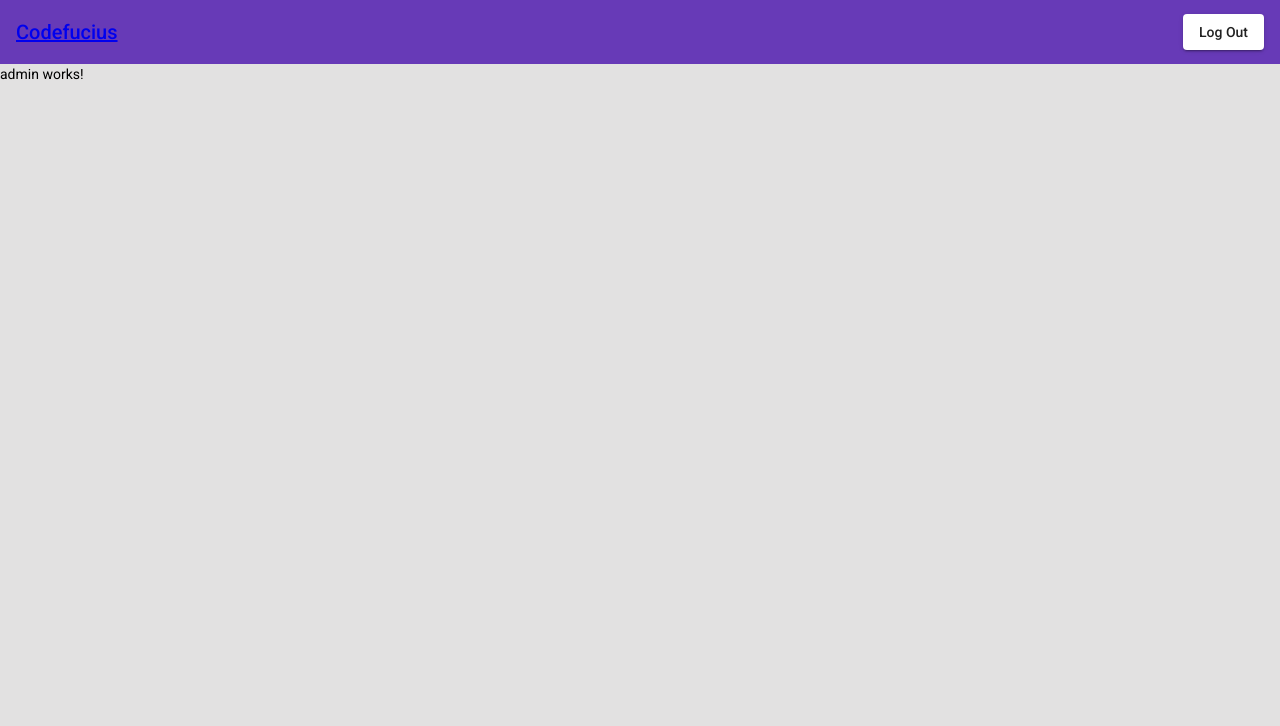
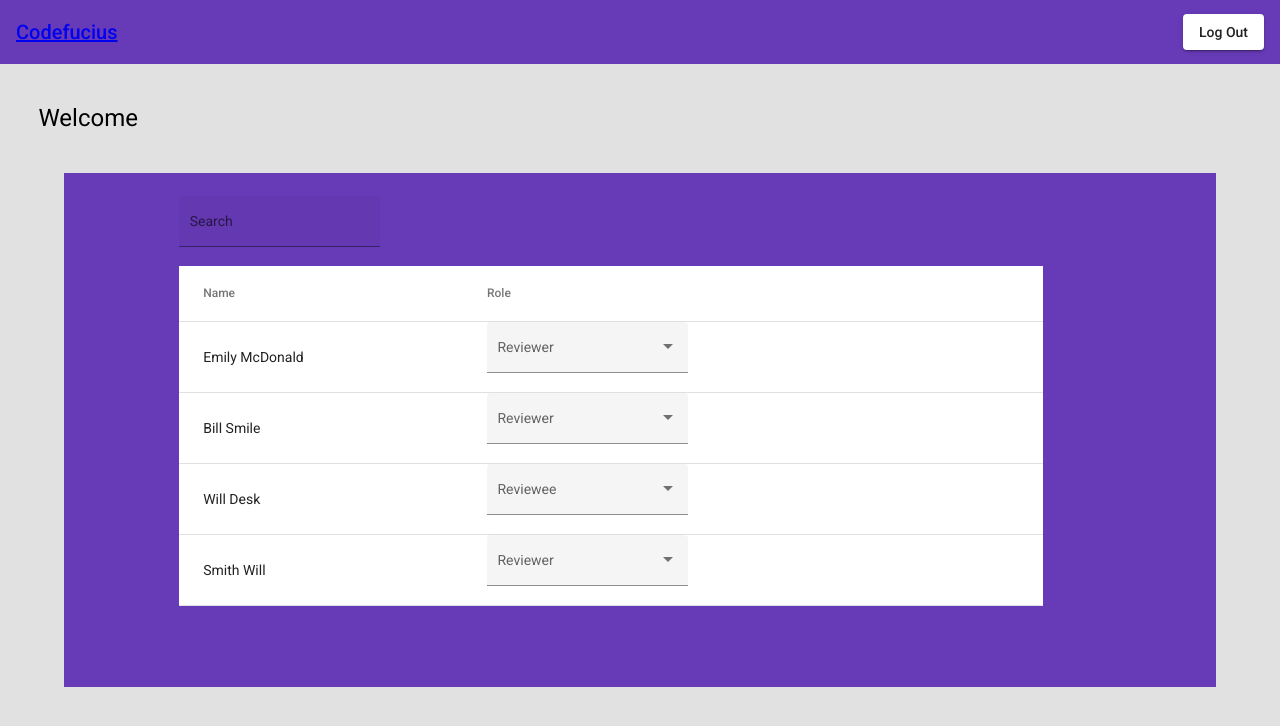
Before and after one commit to Capstone-Codefucius/codefucius-ui, an Angular app: page /admin in a window 1280 px wide. Shown: the top 726 px of the page. Built offline with nearby package versions, Linux system fonts and the light colour scheme.

Commit message:
created admin interface

```diff
--- a/src/app/admin/admin.component.css
+++ b/src/app/admin/admin.component.css
@@ -0,0 +1,29 @@
+#userBox {
+    position: absolute;
+    margin-left: 5%;
+    margin-right: 5%;
+    width: 90%;
+    background-color: #673ab7;
+}
+
+#searchBox {
+    margin-top: 2%;
+    position: relative;
+    margin-left: 10%;
+}
+
+h1{
+    margin:3%;
+}
+
+p{
+    font-size: 25px;
+}
+
+table {
+    position: relative;
+    margin-right: 10%;
+    margin-left: 10%;
+    margin-bottom: 7%;
+    width: 75%;
+}
--- a/src/app/admin/admin.component.html
+++ b/src/app/admin/admin.component.html
@@ -1,3 +1,38 @@
-<p>
-  admin works!
-</p>
+<html>
+  <h1 id="title">Welcome</h1>
+  <div id="userBox">
+
+    <mat-form-field id="searchBox" appearance="fill">
+      <mat-label>Search</mat-label>
+      <input matInput (keyup)="applyFilter($event)" placeholder="Ex. John Smith">
+    </mat-form-field>
+
+    <table mat-table [dataSource]="dataSource">
+
+      <ng-container matColumnDef="name">
+        <th mat-header-cell *matHeaderCellDef> Name </th>
+        <td mat-cell *matCellDef="let element"> {{element.name}} </td>
+      </ng-container>
+
+      <ng-container matColumnDef="role">
+        <th mat-header-cell *matHeaderCellDef> Role </th>
+        <td mat-cell *matCellDef="let element">
+          <div>
+            <mat-form-field appearance="fill">
+              <mat-label> {{element.role}} </mat-label>
+              <mat-select>
+                <mat-option value="reviewer"> Reviewer </mat-option>
+                <mat-option value="Reviewee"> Reviewee </mat-option>
+                <mat-option value="manager"> Manager </mat-option>
+                <mat-option value="admin"> Admin </mat-option>
+              </mat-select>
+            </mat-form-field>
+          </div>
+        </td>
+      </ng-container>
+
+      <tr mat-header-row *matHeaderRowDef="displayedColumns"></tr>
+      <tr mat-row *matRowDef="let row; columns: displayedColumns;"></tr>
+    </table>
+  </div>
+</html>
--- a/src/app/admin/admin.component.ts
+++ b/src/app/admin/admin.component.ts
@@ -1,4 +1,17 @@
 import { Component, OnInit } from '@angular/core';
+import { MatTableDataSource } from '@angular/material/table';
+
+export interface AdminTable {
+  name: string;
+  role: string;
+}
+
+const ELEMENT_DATA: AdminTable[] = [
+  {name: 'Emily McDonald', role: 'Reviewer'},
+  {name: 'Bill Smile', role: 'Reviewer'},
+  {name: 'Will Desk', role: 'Reviewee'},
+  {name: 'Smith Will', role: 'Reviewer'}
+];
 
 @Component({
   selector: 'app-admin',
@@ -6,7 +19,13 @@ import { Component, OnInit } from '@angular/core';
   styleUrls: ['./admin.component.css']
 })
 export class AdminComponent implements OnInit {
+  displayedColumns: string[] = ['name', 'role'];
+  dataSource = new MatTableDataSource(ELEMENT_DATA);
 
+  applyFilter(event: Event) {
+    const filterValue = (event.target as HTMLInputElement).value;
+    this.dataSource.filter = filterValue.trim().toLowerCase();
+  }
   constructor() { }
 
   ngOnInit() {
```
Also changed, not shown: src/app/material.ts (+8 -2 lines).
